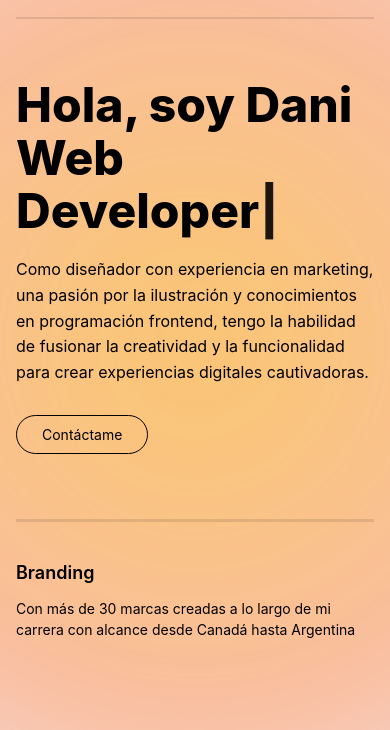
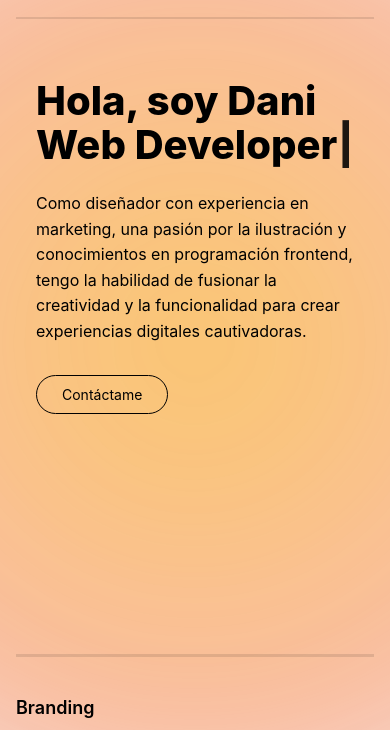
Before and after one commit to HolasoyDaniC/Portafolio, a website: page index.html in a window 390 px wide. Shown: the part 79-809 px from the top of the page. Drawn offline with Linux system fonts and the light colour scheme; some packages are replaced by stand-ins of ours; a script that the page names is missing.

Commit message:
tangamandapio

```diff
--- a/index.html
+++ b/index.html
@@ -3,6 +3,10 @@
   <head>
     <meta charset="UTF-8" />
     <meta name="viewport" content="width=device-width, initial-scale=1.0" />
+    <script
+      type="module"
+      src="https://ajax.googleapis.com/ajax/libs/model-viewer/4.0.0/model-viewer.min.js"
+    ></script>
     <title>Dani - Portfolio</title>
 
     <style>
@@ -161,12 +165,11 @@
           height: 20px;
         }
       }
-
-      /* Banner Section */
-      .banner {
+      /* Hero Banner Section - Two Column Layout */
+      .hero-banner {
         position: relative;
         min-height: 500px;
-        padding: 60px 0 0 0;
+        padding: 60px 20px;
         overflow: hidden;
       }
 
@@ -188,27 +191,56 @@
         pointer-events: none;
       }
 
-      .banner-content {
-        max-width: 600px;
+      .hero-banner-wrapper {
+        display: flex;
+        align-items: center;
+        justify-content: space-between;
+        gap: 60px;
+        max-width: 1200px;
+        margin: 0 auto;
         position: relative;
         z-index: 1;
       }
 
-      .banner-title {
+      .hero-banner-text {
+        flex: 1;
+        max-width: 600px;
+      }
+
+      .hero-banner-image {
+        flex: 1;
+        max-width: 500px;
+        display: flex;
+        align-items: center;
+        justify-content: center;
+      }
+
+      .hero-banner-image img {
+        width: 100%;
+        height: auto;
+        border-radius: 20px;
+        object-fit: cover;
+      }
+
+      .hero-banner-title {
         font-size: 4rem;
         font-weight: 800;
         line-height: 1.1;
         margin-bottom: 20px;
       }
 
-      .banner-description {
+      .typewriter-text {
+        display: inline-block;
+        min-height: 1.2em;
+      }
+
+      .hero-banner-description {
         font-size: 16px;
         line-height: 1.6;
         margin-bottom: 30px;
-        max-width: 500px;
-      }
-
-      .cta-button {
+      }
+
+      .hero-cta-button {
         display: inline-block;
         padding: 10px 25px;
         border: 1px solid #000;
@@ -219,11 +251,42 @@
         transition: all 0.3s;
       }
 
-      .cta-button:hover {
+      .hero-cta-button:hover {
         background-color: #000;
         color: #fff;
       }
 
+      model-viewer {
+        width: 500px;
+        height: 500px;
+      }
+
+      /* Responsive Design */
+      @media (max-width: 768px) {
+        .hero-banner-wrapper {
+          flex-direction: column;
+          gap: 40px;
+        }
+
+        .hero-banner-text {
+          max-width: 100%;
+        }
+
+        .hero-banner-image {
+          max-width: 100%;
+          height: 300px;
+        }
+        model-viewer {
+          margin-top: -80px;
+          width: 300px;
+          height: 300px;
+          margin-bottom: -80px;
+        }
+
+        .hero-banner-title {
+          font-size: 2.5rem;
+        }
+      }
       /* Services Section */
       .services {
         display: grid;
@@ -1014,22 +1077,33 @@
         </nav>
       </header>
 
-      <section class="banner">
+      <section class="hero-banner">
         <div class="gradient-bg" id="gradient"></div>
-        <div class="banner-content">
-          <h1 class="banner-title">
+        <div class="hero-banner-wrapper">
+          <div class="hero-banner-text">
+            <h1 class="hero-banner-title">
               Hola, soy Dani<br />
               <span class="typewriter-text" id="typewriter"></span>
             </h1>
-          <p class="banner-description">
+            <p class="hero-banner-description">
               Como diseñador con experiencia en marketing, una pasión por la
               ilustración y conocimientos en programación frontend, tengo la
               habilidad de fusionar la creatividad y la funcionalidad para crear
               experiencias digitales cautivadoras.
             </p>
-          <a href="https://wa.me/+5491123972655" class="cta-button"
+            <a href="https://w.app/qmh8w9" class="hero-cta-button"
               >Contáctame</a
             >
+          </div>
+          <div class="hero-banner-image">
+            <model-viewer
+              src="choco_bunny/scene.gltf"
+              camera-controls
+              disable-zoom
+              auto-rotate
+              poster="Loaderdani.gif"
+            />
+          </div>
         </div>
       </section>
 
@@ -1451,17 +1525,17 @@
             image: "zenelif.png?height=280&width=280",
             description:
               "Diseñé una identidad de marca que refleja estrategia, innovación y confianza para una consultora que transforma negocios desde un enfoque inteligente y humano.",
-            link: "https://www.behance.net/gallery/214479733/Zenelif-Consultora",
+            link: "https://drive.google.com/file/d/1U6HYAvHkdnCeTZ93jQNK_WfsXb1DmjBq/view?usp=sharing",
           },
           {
             id: 2,
             number: "BRANDING",
-            title: "Mere – Sul Body Holistic",
+            title: "Mere – Soul Body Holistic",
             image: "mere.png?height=280&width=280",
             description:
               "Creamos una identidad que transmite bienestar y armonía para un spa que honra el cuerpo y el alma a través de experiencias sensoriales profundas.",
             hasLogo: true,
-            link: "https://www.behance.net/gallery/220935959/MERE-SOUL-BODY-HOLISTIC",
+            link: "https://drive.google.com/file/d/1_PFVorPZq9DQKnmswN2upuu96U8u3qrl/view?usp=sharing",
           },
           {
             id: 3,
@@ -1470,7 +1544,7 @@
             image: "bevous.png?height=280&width=280",
             description:
               "Desarrollé el branding y diseño de etiquetas para una línea de belleza natural enfocada en el amor propio, la piel consciente y el cuidado auténtico.",
-            link: "https://www.behance.net/gallery/209960085/Be-vous",
+            link: "https://drive.google.com/file/d/1_PFVorPZq9DQKnmswN2upuu96U8u3qrl/view?usp=sharing",
           },
           {
             id: 4,
```
Also changed, not shown: Loaderdani.gif (added), choco_bunny/license.txt (added), choco_bunny/textures/Rabit_baseColor.png (added), choco_bunny/textures/Table_baseColor.png (added), choco_bunny/textures/material_1_baseColor.png (added), choco_bunny/textures/material_baseColor.png (added), 2 other files. Lines whose indentation alone changed are shown as unchanged.
